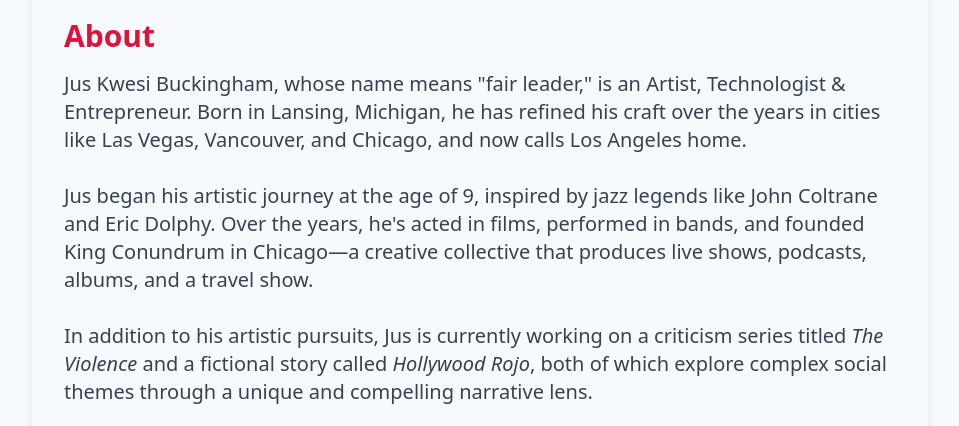
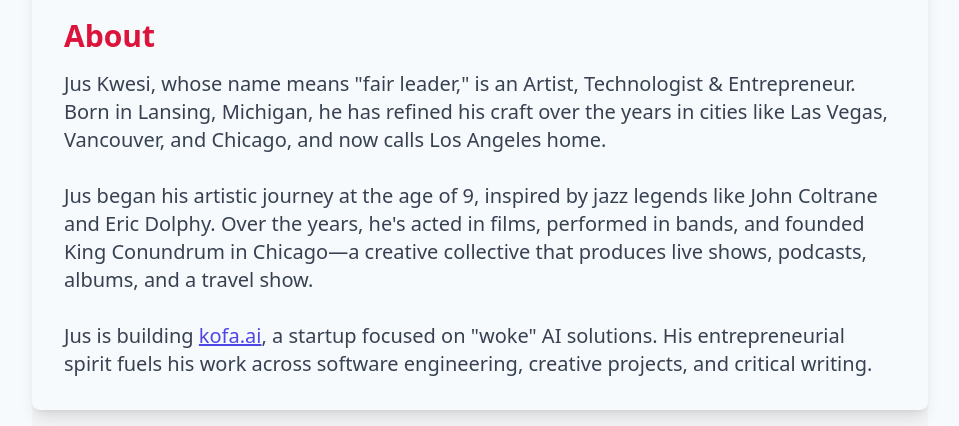
Before and after one commit to jusbuckingham/jusbuckingham, a Next.js app: page / in a window 1280 px wide. Shown: the part 374-800 px from the top of the page, without its empty margins (160-1119 px from the left). Built offline with nearby package versions, Linux system fonts and the light colour scheme.

Commit message:
making some edits in about

```diff
--- a/pages/index.tsx
+++ b/pages/index.tsx
@@ -92,13 +92,11 @@ const Home: NextPage = () => {
         <div id="about" className="mt-8 w-full max-w-4xl bg-gray-50 p-8 rounded-lg shadow-lg">
           <h2 className="text-2xl md:text-3xl font-bold my-4 text-crimson">About</h2>
           <p className="text-lg md:text-xl text-left leading-relaxed text-gray-700">
-            Jus Kwesi Buckingham, whose name means &quot;fair leader,&quot; is an Artist, Technologist &amp; Entrepreneur. Born in Lansing, Michigan, he has refined his craft over the years in cities like Las Vegas, Vancouver, and Chicago, and now calls Los Angeles home.
+            Jus Kwesi, whose name means &quot;fair leader,&quot; is an Artist, Technologist &amp; Entrepreneur. Born in Lansing, Michigan, he has refined his craft over the years in cities like Las Vegas, Vancouver, and Chicago, and now calls Los Angeles home.
             <br /><br />
             Jus began his artistic journey at the age of 9, inspired by jazz legends like John Coltrane and Eric Dolphy. Over the years, he&apos;s acted in films, performed in bands, and founded King Conundrum in Chicago—a creative collective that produces live shows, podcasts, albums, and a travel show.
             <br /><br />
-            In addition to his artistic pursuits, Jus is currently working on a criticism series titled <em>The Violence</em> and a fictional story called <em>Hollywood Rojo</em>, both of which explore complex social themes through a unique and compelling narrative lens.
-            <br /><br />
-            In tech, Jus is building <a href="https://kofa.ai/" target="_blank" className="text-indigo-600 underline hover:text-crimson">kofa.ai</a>, a startup focused on &quot;woke&quot; AI solutions. His entrepreneurial spirit fuels his work across software engineering, creative projects, and critical writing.
+            Jus is building <a href="https://kofa.ai/" target="_blank" className="text-indigo-600 underline hover:text-crimson">kofa.ai</a>, a startup focused on &quot;woke&quot; AI solutions. His entrepreneurial spirit fuels his work across software engineering, creative projects, and critical writing.
           </p>
         </div>
 
@@ -221,8 +219,6 @@ const Home: NextPage = () => {
   </div>
 </div>
 
-
-
         <div id="selected-works" className="mt-8 w-full max-w-4xl bg-gray-50 p-8 rounded-lg shadow-lg">
           <h2 className="text-2xl md:text-3xl font-bold my-4 text-crimson">Interview</h2>
           <div className="text-lg md:text-xl text-left leading-relaxed text-gray-700">
```
